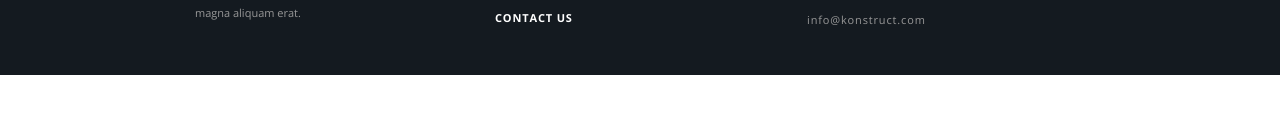
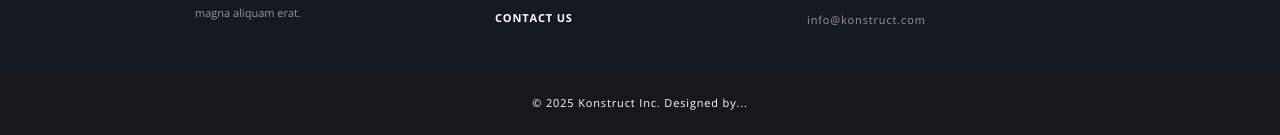
Before and after one commit to PutilinIlya1982/Site_1_portfolio, a plain HTML site: page index.html in a window 1280 px wide. Shown: the part 2691-2826 px from the top of the page. Before the commit the page ends 2766 px from the top, so only its background shows below. Drawn offline with nearby package versions, Linux system fonts and the light colour scheme.

Commit message:
Footer_text_11.10

```diff
--- a/Style/main.css
+++ b/Style/main.css
@@ -503,3 +503,25 @@ input {
 .footer__menu-img:nth-child(2) {
         margin-right: 19px;
 }
+
+/* Раздел Footer info */
+.footer-info {
+    max-width: 1440px;
+    height: 60px;
+    background-color: #171819;
+    margin: 0 auto;
+}
+
+.footer__info {
+    display: flex;
+    justify-content: center;
+    width: 100%
+}
+.footer__info-p {
+    color:#FFFFFF;
+    font-family: "Open Sans", sans-serif;
+    font-size: 11px;
+    letter-spacing: 0.85px;
+    margin: 0 auto;
+    padding-top: 20px;
+}
--- a/index.html
+++ b/index.html
@@ -168,6 +168,11 @@
         </div>
     </section>
 
+    <section class="footer-info">
+            <div class="footer__info">
+                <p class="footer__info-p">© 2025 Konstruct Inc. Designed by...</p>
+            </div>
+    </section>
 
 
 </body>
```
